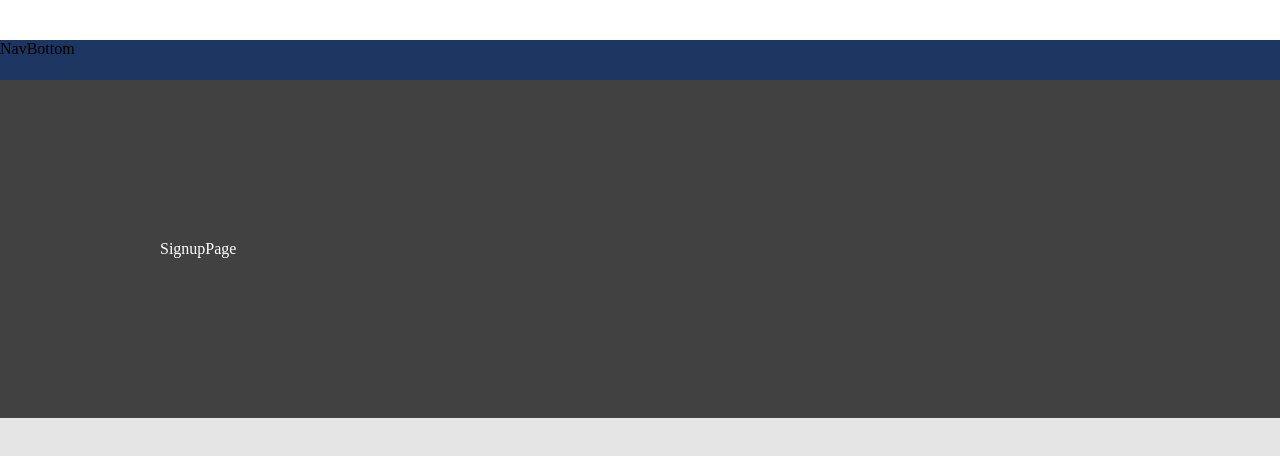
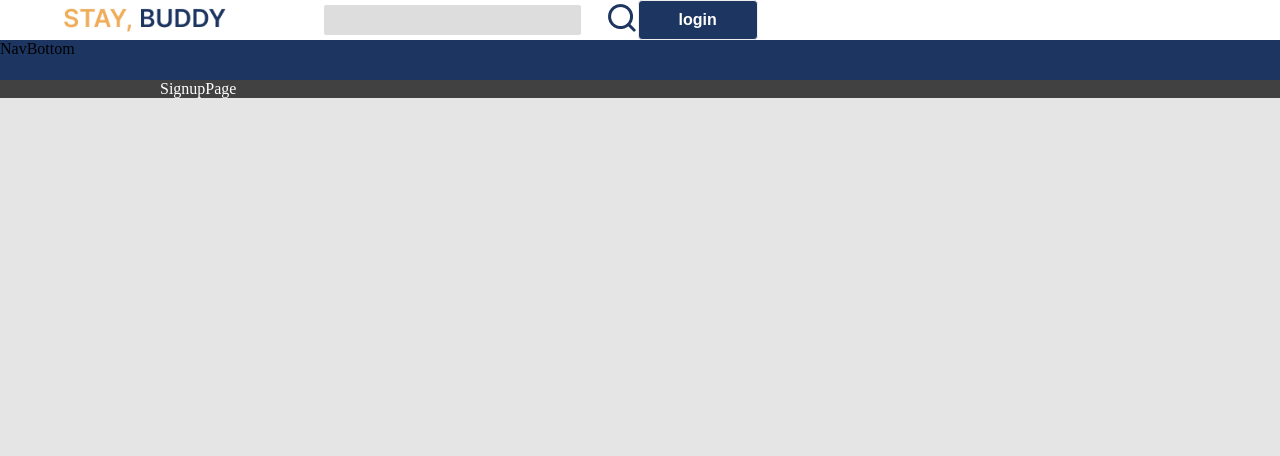
Before and after one commit to codestates-seb/seb39_main_025, a React (Create React App) app in the folder client/: page /sign-up in a window 1280 px wide. Shown: the top 456 px of the page. Built offline with nearby package versions, Linux system fonts and the light colour scheme.

Commit message:
fix:Nav디자인 진행중...Nav와Footer 파일 구조 생성

```diff
--- a/client/src/GlobalStyle.js
+++ b/client/src/GlobalStyle.js
@@ -25,10 +25,11 @@ export const Layout = styled.div`
 
 export const Container = styled.div`
   color: white;
-  padding: 160px;
+  padding: 0 160px;
   background-color: #414141;
 
   @media screen and (max-width: 479px) {
+    padding: 0;
   }
 `;
 
--- a/client/src/components/Nav/NavStyle.js
+++ b/client/src/components/Nav/NavStyle.js
@@ -12,6 +12,8 @@ export const NavTopLayout = styled.div`
   height: 50%;
   background-color: #fff;
   width: 100%;
+  display: flex;
+  align-items: center;
 `;
 export const NavBottomLayout = styled.div`
   height: 50%;
@@ -19,6 +21,53 @@ export const NavBottomLayout = styled.div`
   width: 100%;
 `;
 
-export const MainLogo = styled.image`
-  height: 20px;
+export const MainLogo = styled.div`
+  display: flex;
+  width: 200px;
+  height: 60%;
+  margin-left: 5%;
+  & img {
+    object-fit: fill;
+  }
+
+  @media screen and (max-width: 479px) {
+    margin-left: 5%;
+    width: 150px;
+    height: 50%;
+  }
 `;
+
+export const NavSearchInput = styled.div`
+  width: 40%;
+  margin-left: 5%;
+  height: 30px;
+
+  @media screen and (max-width: 479px) {
+    height: 20px;
+  }
+  & .nav-search-input {
+    width: 100%;
+    height: 100%;
+    background-color: #ddd;
+    border-radius: 2px;
+    border: none;
+    outline: none;
+  }
+`;
+
+export const NavIconBox = styled.div`
+  height: auto;
+  margin-left: 2%;
+  & .nav-search-icon {
+    height: 100%;
+  }
+
+  @media screen and (max-width: 479px) {
+    height: 20px;
+  }
+`;
+
+export const NavButton = styled.div`
+  width: 100%;
+  display: flex;
+`;
--- a/client/src/components/Nav/NavTop.js
+++ b/client/src/components/Nav/NavTop.js
@@ -1,11 +1,31 @@
 import React from 'react';
-import { NavTopLayout, MainLogo } from './NavStyle';
+import { Button } from '../../GlobalStyle';
+import {
+  NavTopLayout,
+  MainLogo,
+  NavSearchInput,
+  NavIconBox,
+  NavButton,
+} from './NavStyle';
 import Logo from '../../assets/logo.png';
+
+import SearchIcon from '../../assets/icons_search.png';
 
 function NavTop() {
   return (
     <NavTopLayout>
-      <MainLogo src={Logo} alt={Logo} />
+      <MainLogo>
+        <img src={Logo} alt={Logo} />
+      </MainLogo>
+      <NavSearchInput>
+        <input type="text" className="nav-search-input" />
+      </NavSearchInput>
+      <NavIconBox>
+        <img src={SearchIcon} alt={SearchIcon} className="nav-search-icon" />
+      </NavIconBox>
+      <NavButton>
+        <Button> login </Button>
+      </NavButton>
     </NavTopLayout>
   );
 }
```
Also changed, not shown: 1 other file (tests, documents, lock files or other folders).
